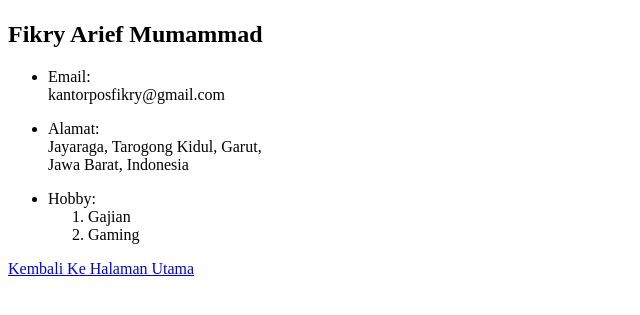
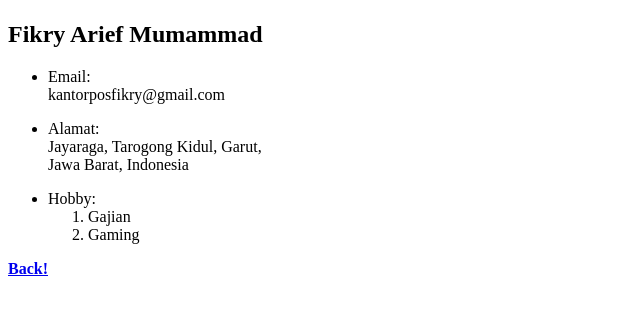
Before and after one commit to anozeref/latihan-git-3, a plain HTML site: page profil.html in a window 1280 px wide. Shown: the part 311-626 px from the top of the page, without its empty margins (0-640 px from the left). Drawn offline with Linux system fonts and the light colour scheme.

Commit message:
Optimasi Kata

```diff
--- a/profil.html
+++ b/profil.html
@@ -16,6 +16,6 @@
                 <li>Gaming</li>
             </ol></li></p>
     </ul>
-<p><a href="index.html">Kembali Ke Halaman Utama</a></p>
+<p><a href="index.html"><b> Back! </b></a></p>
 </body>
 </html>
```
